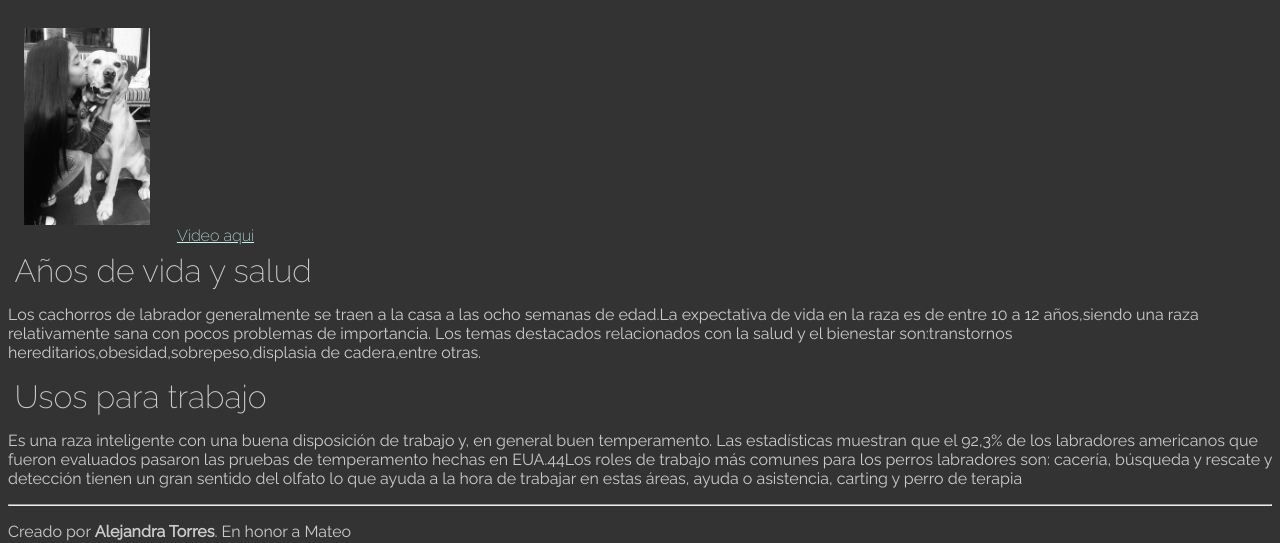
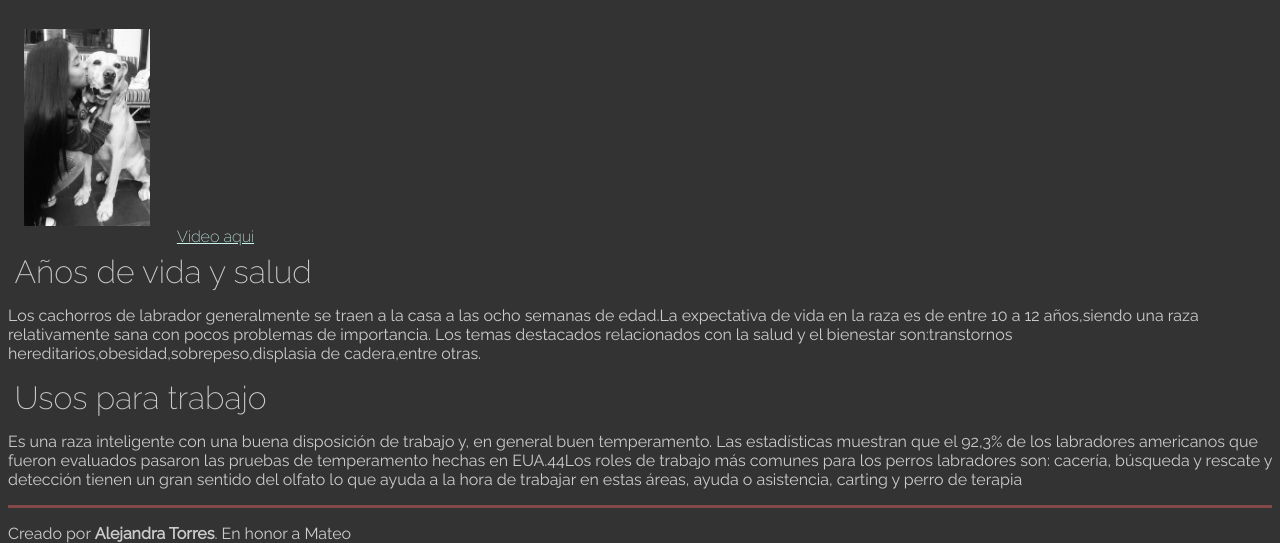
Before and after one commit to Aletorr11/Mi-pagina, a plain HTML site: page index.html in a window 1280 px wide. Shown: the part 474-1017 px from the top of the page. Drawn offline with Linux system fonts and the light colour scheme.

Commit message:
Se adiciona estilo para linea en el pie de pag

```diff
--- a/style.css
+++ b/style.css
@@ -7,8 +7,6 @@ body {
     color: #ccc;
 
 }
-
-
 
 #mateo {
     width: 10%;
@@ -32,5 +30,9 @@ a {
     font-weight: 200;
     margin: 0.4rem;
     color: #c9f4ec;
+}
 
+hr {
+    border: 0;
+    border-top: 3px solid rgb(131, 73, 73);
 }
```
